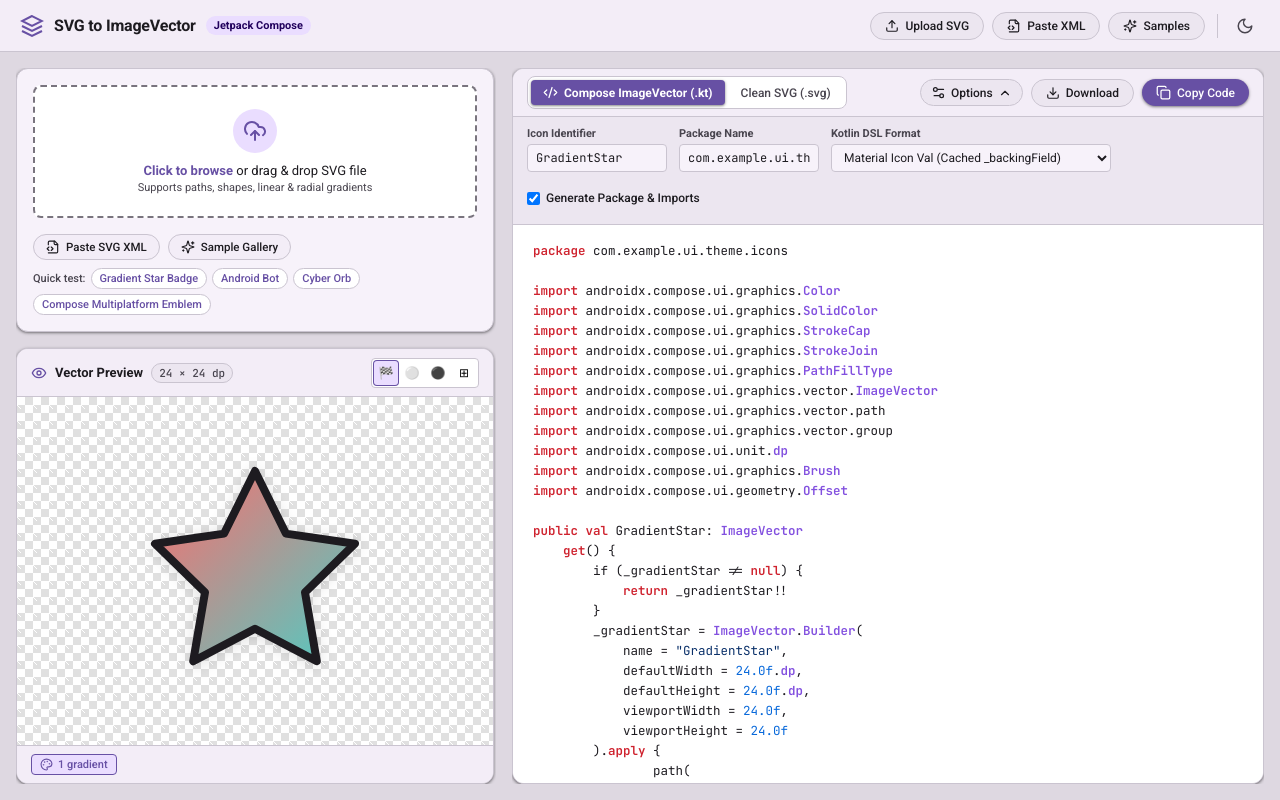
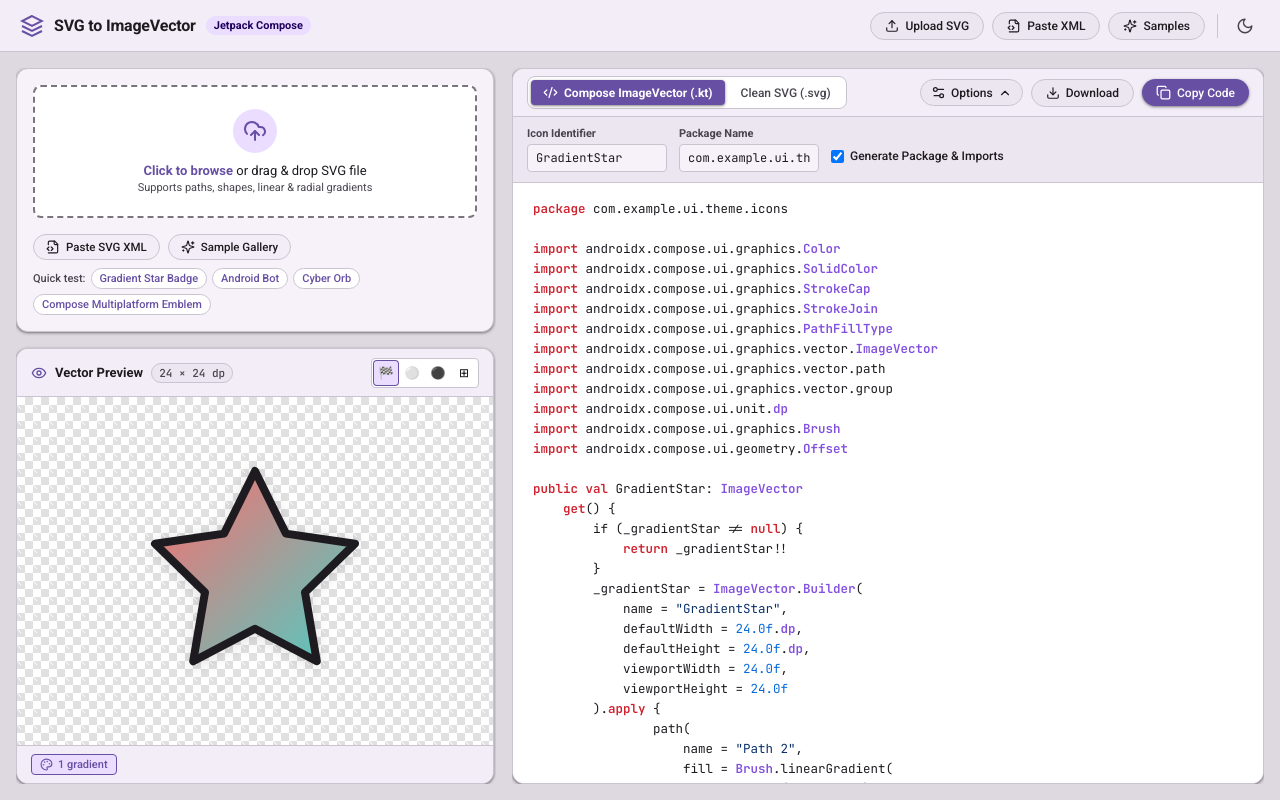
Before and after one commit to code-xplorer/svgtoimagevector, a React (Vite) app: page / in a window 1280 px wide. Built offline with nearby package versions, Linux system fonts and the light colour scheme.

Commit message:
refactor(codegen): remove DSL format dropdown, generate Material backing field exclusively

```diff
--- a/src/components/codegen/ImageVectorPanel.tsx
+++ b/src/components/codegen/ImageVectorPanel.tsx
@@ -1,5 +1,5 @@
 import React, { useState } from 'react';
-import { ImageVectorConfig, ImageVectorFormat } from '../../types/imagevector';
+import { ImageVectorConfig } from '../../types/imagevector';
 import { KotlinHighlighter } from './KotlinHighlighter';
 import { Copy, Check, Download, Settings2, Code2, ChevronDown, ChevronUp } from 'lucide-react';
 
@@ -129,20 +129,6 @@ export const ImageVectorPanel: React.FC<ImageVectorPanelProps> = ({
             />
           </div>
 
-          <div className="config-field">
-            <label className="config-label">Kotlin DSL Format</label>
-            <select
-              className="config-select"
-              value={config.format}
-              onChange={(e) => onUpdateConfig({ format: e.target.value as ImageVectorFormat })}
-            >
-              <option value="materialIcon">Material Icon Val (Cached _backingField)</option>
-              <option value="remember">@Composable rememberIcon(): ImageVector</option>
-              <option value="property">Lazy val Icon: ImageVector by lazy</option>
-              <option value="builderOnly">ImageVector.Builder(...) only</option>
-            </select>
-          </div>
-
           <div className="config-checkbox-group">
             <label className="config-checkbox-label">
               <input
--- a/src/core/generator/imageVectorGenerator.ts
+++ b/src/core/generator/imageVectorGenerator.ts
@@ -444,11 +444,6 @@ export function generateImageVectorCode(
       imports.push('import androidx.compose.ui.geometry.Offset');
     }
 
-    if (config.format === 'remember') {
-      imports.push('import androidx.compose.runtime.Composable');
-      imports.push('import androidx.compose.runtime.remember');
-    }
-
     importsCode = (config.packageName ? `package ${config.packageName}\n\n` : '') + imports.join('\n') + '\n\n';
   }
 
@@ -469,10 +464,8 @@ export function generateImageVectorCode(
 ${nodesCode}
 }.build()`;
 
-  let body = '';
-
-  if (config.format === 'materialIcon') {
-    body = `public val ${vectorName}: ImageVector
+  // Always generate Material backing field cached pattern
+  const body = `public val ${vectorName}: ImageVector
     get() {
         if (${backingFieldName} != null) {
             return ${backingFieldName}!!
@@ -482,21 +475,6 @@ ${nodesCode}
     }
 
 private var ${backingFieldName}: ImageVector? = null`;
-  } else if (config.format === 'remember') {
-    body = `@Composable
-public fun remember${vectorName}(): ImageVector {
-    return remember {
-        ${builderBlock.split('\n').map((l, i) => (i === 0 ? l : '        ' + l)).join('\n')}
-    }
-}`;
-  } else if (config.format === 'property') {
-    body = `public val ${vectorName}: ImageVector by lazy {
-    ${builderBlock.split('\n').map((l, i) => (i === 0 ? l : '    ' + l)).join('\n')}
-}`;
-  } else {
-    // builderOnly
-    body = builderBlock;
-  }
 
   return importsCode + body;
 }
```
Also changed, not shown: 1 other file (tests, documents, lock files or other folders).
